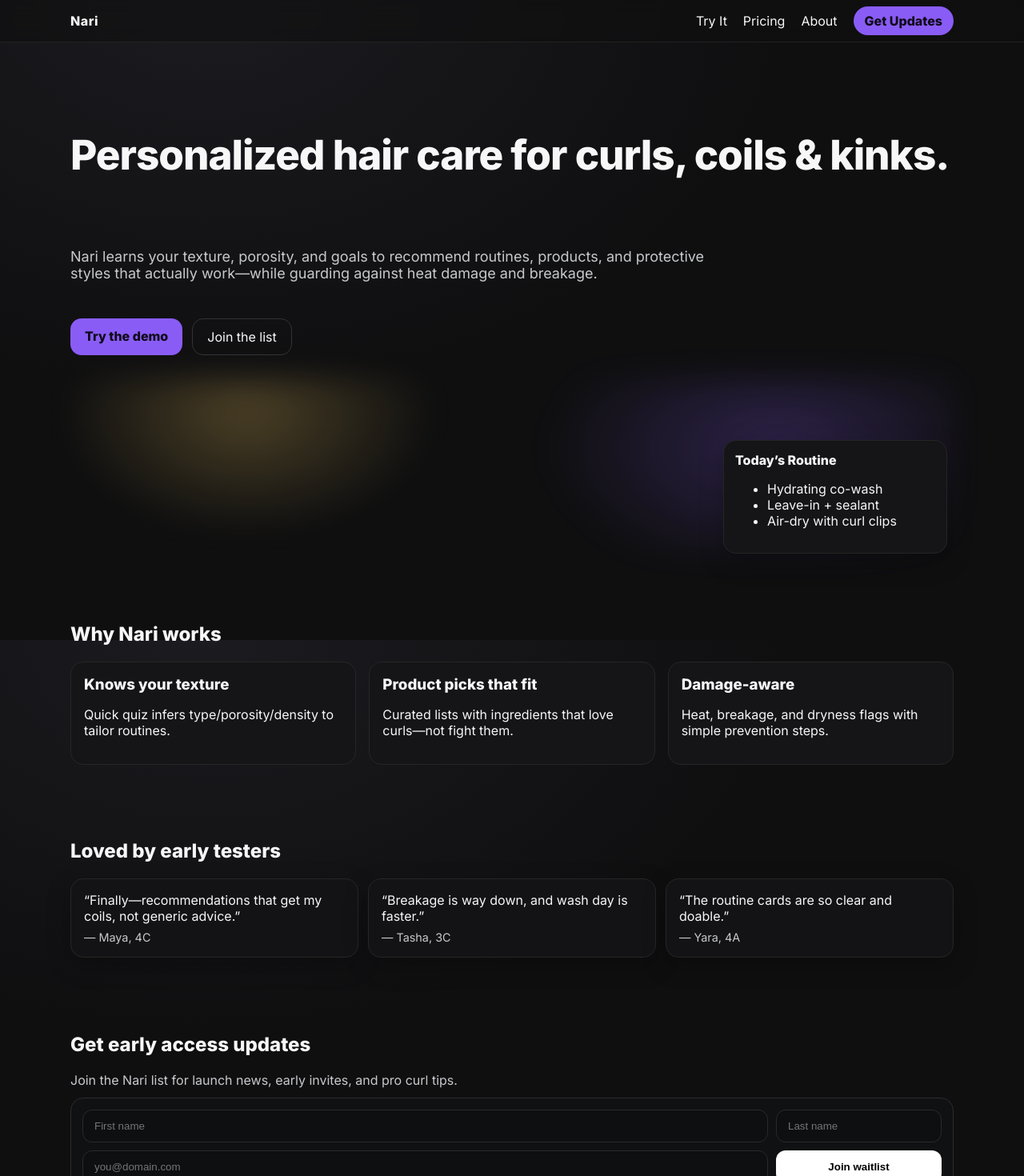
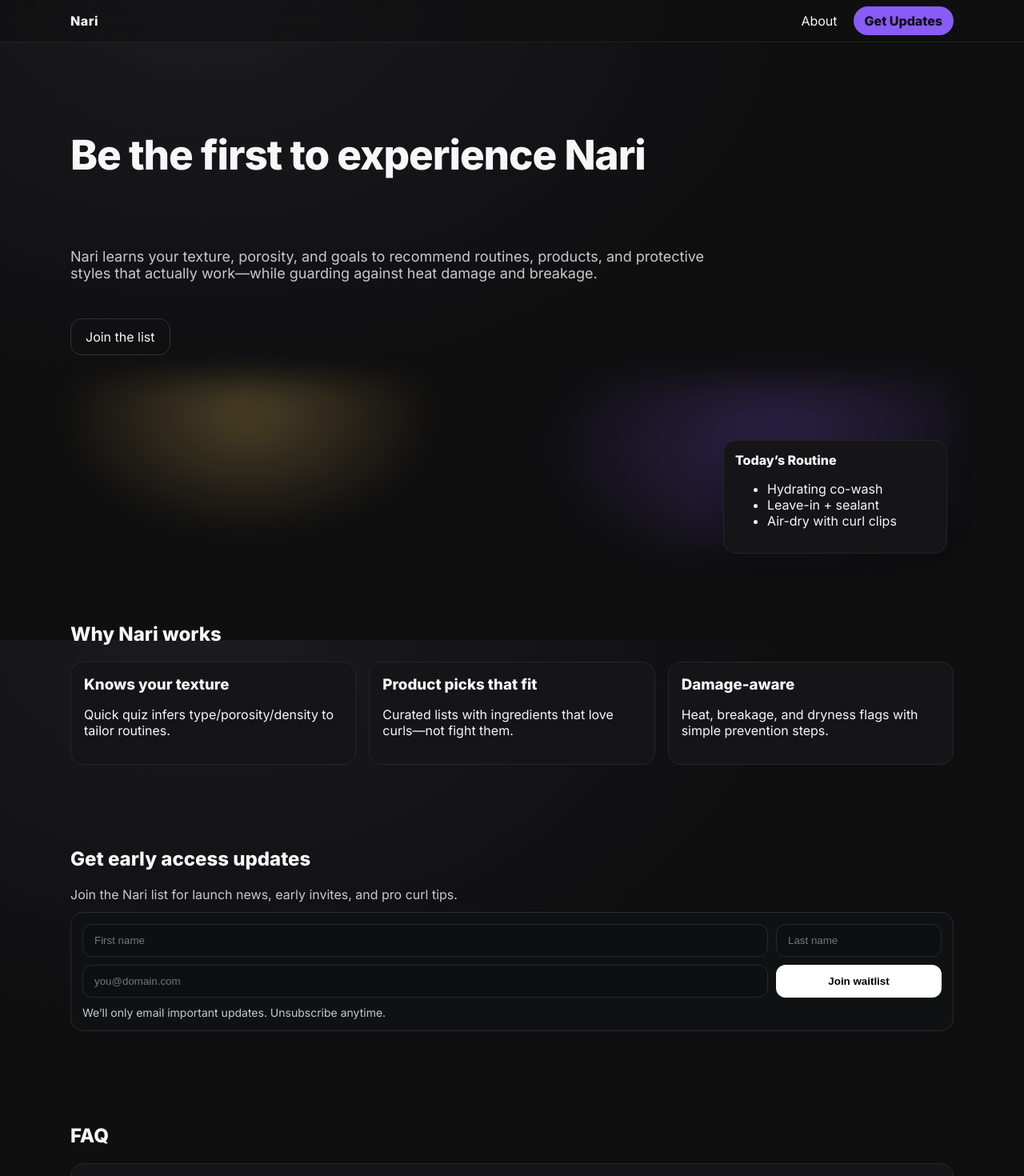
Before and after one commit to urlomar/nari, a React (Vite) app: page / in a window 1280 px wide. Shown: the top 1470 px of the page at 80% size. Built offline with nearby package versions, Linux system fonts and the light colour scheme.

Commit message:
website cleanup + automated email testing

```diff
--- a/package.json
+++ b/package.json
@@ -22,6 +22,7 @@
   "devDependencies": {
     "@testing-library/jest-dom": "^6.6.3",
     "@testing-library/react": "^16.0.1",
+    "@types/css-modules": "^1.0.5",
     "@types/node": "^22.5.4",
     "@types/react": "^18.3.26",
     "@types/react-dom": "^18.3.7",
--- a/src/components/FAQ.tsx
+++ b/src/components/FAQ.tsx
@@ -7,7 +7,7 @@ export default function FAQ() {
       <div className={s.wrap}>
         <h2 id="faq-title">FAQ</h2>
         <details>
-          <summary>Is Nari only for Black women?</summary>
+          <summary>Who is Nari for?</summary>
           <p>Nari centers kinky, coily, and curly hair—our first audience. We’re expanding to support all curl patterns.</p>
         </details>
         <details>
--- a/src/components/Hero.tsx
+++ b/src/components/Hero.tsx
@@ -1,4 +1,4 @@
-import s from "@/styles/Hero.module.css";
+import s from '../styles/Hero.module.css';
 import { Link } from "react-router-dom";
 import { track } from "@/lib/analytics";
 
@@ -10,7 +10,7 @@ export default function Hero() {
   return (
     <section className={s.hero} aria-labelledby="hero-title">
       <div className={s.wrap}>
-        <h1 id="hero-title">Personalized hair care for curls, coils & kinks.</h1>
+        <h1 id="hero-title">Be the first to experience Nari</h1>
         <p className={s.subtitle}>
           Nari learns your texture, porosity, and goals to recommend routines,
           products, and protective styles that actually work—while guarding
@@ -18,14 +18,7 @@ export default function Hero() {
         </p>
 
         <div className={s.ctas}>
-          <Link
-            to="/app"
-            className={s.primary}
-            onClick={() => track("click_try_app")}
-            aria-label="Try the Nari demo workspace"
-          >
-            Try the demo
-          </Link>
+
           <a
             href="#mailing"
             className={s.secondary}
--- a/src/components/Testimonials.tsx
+++ /dev/null
@@ -1,24 +0,0 @@
-import s from "@/styles/Testimonials.module.css";
-
-/** Lightweight social proof placeholder (can be swapped for real quotes). */
-export default function Testimonials() {
-  return (
-    <section className={s.section} aria-labelledby="proof-title">
-      <div className={s.wrap}>
-        <h2 id="proof-title">Loved by early testers</h2>
-        <div className={s.row}>
-          <blockquote>
-            “Finally—recommendations that get my coils, not generic advice.”
-            <cite>— Maya, 4C</cite>
-          </blockquote>
-          <blockquote>
-            “Breakage is way down, and wash day is faster.” <cite>— Tasha, 3C</cite>
-          </blockquote>
-          <blockquote>
-            “The routine cards are so clear and doable.” <cite>— Yara, 4A</cite>
-          </blockquote>
-        </div>
-      </div>
-    </section>
-  );
-}
--- a/src/layouts/RootLayout.tsx
+++ b/src/layouts/RootLayout.tsx
@@ -16,8 +16,6 @@ export default function RootLayout() {
             Nari
           </NavLink>
           <ul className={s.menu}>
-            <li><NavLink to="/app">Try It</NavLink></li>
-            <li><NavLink to="/pricing">Pricing</NavLink></li>
             <li><NavLink to="/about">About</NavLink></li>
             <li><NavLink to="/contact" className={s.cta}>Get Updates</NavLink></li>
           </ul>
--- a/src/pages/Landing.tsx
+++ b/src/pages/Landing.tsx
@@ -1,6 +1,5 @@
 import Hero from "@/components/Hero";
 import Features from "@/components/Features";
-import Testimonials from "@/components/Testimonials";
 import CTA from "@/components/CTA";
 import FAQ from "@/components/FAQ";
 
@@ -10,7 +9,6 @@ export default function Landing() {
     <>
       <Hero />
       <Features />
-      <Testimonials />
       <CTA />
       <FAQ />
     </>
--- a/src/pages/Pricing.tsx
+++ /dev/null
@@ -1,29 +0,0 @@
-import s from "@/styles/Page.module.css";
-
-/** Simple teaser pricing; refine later. */
-export default function Pricing() {
-  return (
-    <section className={s.section}>
-      <div className={s.wrap}>
-        <h1>Pricing</h1>
-        <ul className={s.pricing}>
-          <li>
-            <h3>Free</h3>
-            <p>Hair type quiz, sample routines</p>
-            <strong>$0</strong>
-          </li>
-          <li>
-            <h3>Pro</h3>
-            <p>Personalized routines + product picks</p>
-            <strong>$6/mo</strong>
-          </li>
-          <li>
-            <h3>Studio</h3>
-            <p>Advanced tracking & stylist tips</p>
-            <strong>$12/mo</strong>
-          </li>
-        </ul>
-      </div>
-    </section>
-  );
-}
--- a/src/router.tsx
+++ b/src/router.tsx
@@ -5,7 +5,6 @@ import RootLayout from "./layouts/RootLayout";
 const Landing = lazy(() => import("./pages/Landing"));
 const AppWorkspace = lazy(() => import("./pages/AppWorkspace"));
 const About = lazy(() => import("./pages/About"));
-const Pricing = lazy(() => import("./pages/Pricing"));
 const Contact = lazy(() => import("./pages/Contact"));
 const NotFound = lazy(() => import("./pages/NotFound"));
 
@@ -16,7 +15,6 @@ const router = createBrowserRouter([
       { path: "/", element: <Landing /> },
       { path: "/app", element: <AppWorkspace /> },
       { path: "/about", element: <About /> },
-      { path: "/pricing", element: <Pricing /> },
       { path: "/contact", element: <Contact /> },
       { path: "*", element: <NotFound /> }
     ]
--- a/src/styles/Testimonials.module.css
+++ /dev/null
@@ -1,38 +0,0 @@
-.section {
-  padding: 32px 0;
-}
-
-.wrap {
-  max-width: var(--w);
-  margin: 0 auto;
-  padding: 0 8px;
-}
-
-.row {
-  display: grid;
-  gap: 12px;
-  grid-template-columns: repeat(auto-fit, minmax(240px, 1fr));
-}
-
-blockquote {
-  background: #131316;
-  border: 1px solid #262626;
-  border-radius: var(--radius);
-  padding: 16px;
-  margin: 0;
-  box-shadow: var(--shadow);
-  transition: transform 0.2s ease, box-shadow 0.2s ease;
-}
-
-blockquote:hover {
-  transform: translateY(-2px);
-  box-shadow: 0 4px 18px rgba(0, 0, 0, 0.3);
-}
-
-cite {
-  display: block;
-  color: var(--muted);
-  margin-top: 8px;
-  font-style: normal;
-  font-size: 0.9rem;
-}
```
Also changed, not shown: 1 other file (tests, documents, lock files or other folders).
